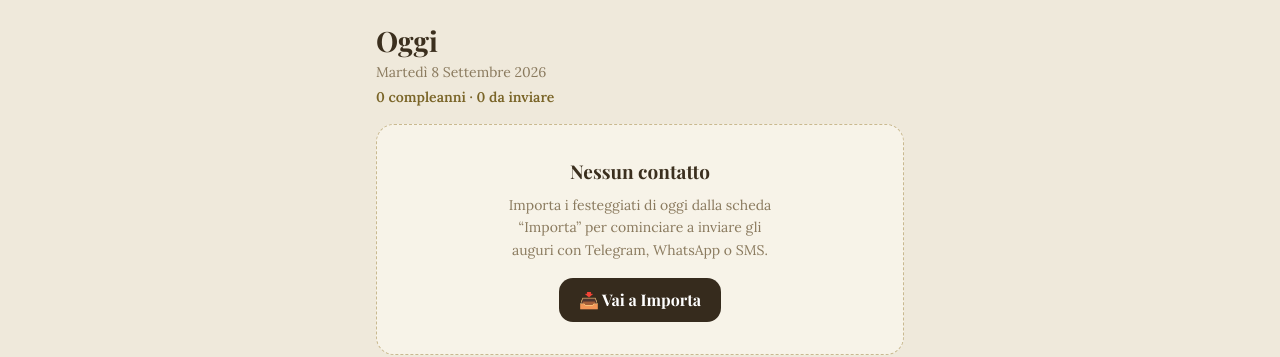
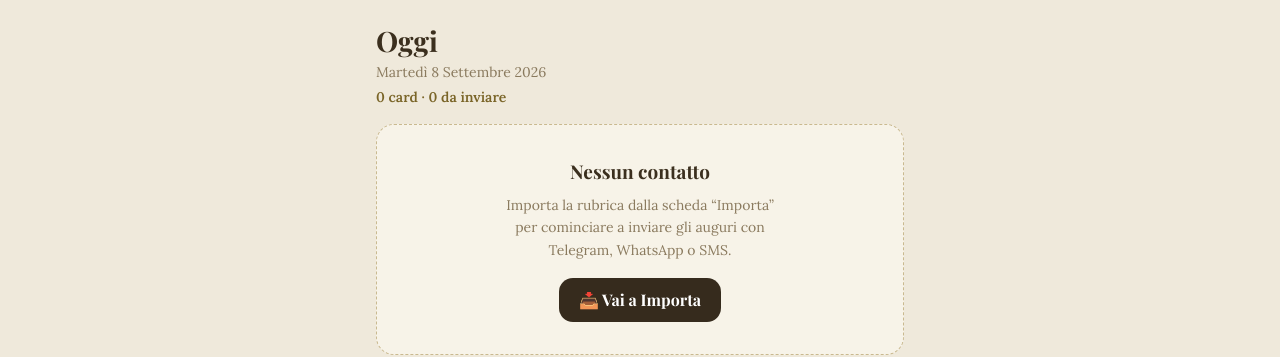
Before and after one commit to bartolomeoantonioscalzi-tech/auguri_app_7, a Next.js app: page / in a window 1280 px wide. Shown: the top 357 px of the page. Built offline with nearby package versions, Linux system fonts and the light colour scheme.

Commit message:
Update oggi-tab.tsx

```diff
--- a/src/components/auguri/oggi-tab.tsx
+++ b/src/components/auguri/oggi-tab.tsx
@@ -2,27 +2,119 @@
 
 import { useEffect, useMemo, useState } from "react";
 import {
-  type Channel,
   type Contact,
-  type Settings,
+  type Occasion,
+  type Tranche,
   RATE_LIMIT_NOTICE,
+  dayKeyOffset,
   formatTodayDate,
-  isBirthdayToday,
+  hasNameDayOn,
+  isBirthdayOn,
+  isDeceased,
   isSent,
+  loadNameDays,
+  todayKey,
+  type NameDaysData,
 } from "@/lib/auguri";
-import { BirthdayCard } from "./birthday-card";
+import { AuguriCard } from "./birthday-card";
 
 interface Props {
   contacts: Contact[];
-  settings: Settings;
-  onMarkSent: (id: string, channel: Channel) => void;
+  settings: import("@/lib/auguri").Settings;
+  onMarkSent: (id: string, channel: "telegram" | "whatsapp" | "sms") => void;
   onReset: (id: string) => void;
   onGoImport: () => void;
 }
 
+interface Entry {
+  contact: Contact;
+  occasion: Occasion;
+  tranche: Tranche;
+}
+
+interface Section {
+  birthdays: Entry[];
+  onomastici: Entry[];
+  defunti: Entry[];
+}
+
+function buildSection(
+  contacts: Contact[],
+  nameDays: NameDaysData,
+  dateKey: string,
+  tranche: Tranche
+): Section {
+  const out: Section = { birthdays: [], onomastici: [], defunti: [] };
+  for (const contact of contacts) {
+    const deceased = isDeceased(contact.name);
+    const bday = isBirthdayOn(contact, dateKey);
+    const nameday = hasNameDayOn(contact, nameDays, dateKey);
+    if (!bday && !nameday) continue;
+    if (deceased) {
+      // Defunti: SOLO nella tranche 0 (mai ±1)
+      if (tranche === 0) out.defunti.push({ contact, occasion: bday ? "compleanno" : "onomastico", tranche: 0 });
+      continue;
+    }
+    if (tranche === -1) {
+      // Anticipo: SOLO onomastici (mai compleanni)
+      if (nameday) out.onomastici.push({ contact, occasion: "onomastico", tranche });
+    } else {
+      if (bday) out.birthdays.push({ contact, occasion: "compleanno", tranche });
+      if (nameday) out.onomastici.push({ contact, occasion: "onomastico", tranche });
+    }
+  }
+  return out;
+}
+
+function SectionBlock({
+  title,
+  subtitle,
+  entries,
+  showTitle,
+}: {
+  title: string;
+  subtitle: string;
+  entries: Entry[];
+  showTitle: boolean;
+}) {
+  if (entries.length === 0) return null;
+  return (
+    <div className="mt-5">
+      {showTitle && (
+        <div className="mb-2 flex items-baseline gap-2">
+          <h2 className="font-serif text-[19px] font-bold text-[#3B2F1E]">{title}</h2>
+          <span className="text-[13px] text-[#8A7A5E]">{subtitle}</span>
+        </div>
+      )}
+      <div className="space-y-4">
+        {entries.map((e, i) => (
+          <AuguriCard
+            key={`${e.contact.id}-${e.occasion}-${i}`}
+            contact={e.contact}
+            settings={e.contact ? (arguments[0] as never) : undefined}
+            occasion={e.occasion}
+            tranche={e.tranche}
+          />
+        ))}
+      </div>
+    </div>
+  );
+}
+
 export function OggiTab({ contacts, settings, onMarkSent, onReset, onGoImport }: Props) {
+  const [nameDays, setNameDays] = useState<NameDaysData>({ map: {}, warnings: [], loaded: false });
   const [showTop, setShowTop] = useState(false);
   const [onlyPending, setOnlyPending] = useState(false);
+
+  useEffect(() => {
+    let alive = true;
+    void loadNameDays().then((d) => {
+      if (alive) setNameDays(d);
+    });
+    return () => {
+      alive = false;
+    };
+  }, []);
 
   useEffect(() => {
     const onScroll = () => setShowTop(window.scrollY > 300);
@@ -30,11 +122,34 @@ export function OggiTab({ contacts, settings, onMarkSent, onReset, onGoImport }:
     return () => window.removeEventListener("scroll", onScroll);
   }, []);
 
-  const birthdays = useMemo(() => contacts.filter(isBirthdayToday), [contacts]);
-  const pending = birthdays.filter((c) => !isSent(c));
-  const done = birthdays.filter((c) => isSent(c));
-  const ordered = [...pending, ...done];
-  const visible = onlyPending ? ordered.filter((c) => !isSent(c)) : ordered;
+  const sections = useMemo(() => {
+    const s0 = buildSection(contacts, nameDays, todayKey(), 0);
+    const sm1 = buildSection(contacts, nameDays, dayKeyOffset(1), -1);
+    const sp1 = buildSection(contacts, nameDays, dayKeyOffset(-1), 1);
+    return { s0, sm1, sp1 };
+  }, [contacts, nameDays]);
+
+  const all: Entry[] = [
+    ...sections.s0.birthdays,
+    ...sections.s0.onomastici,
+    ...sections.s0.defunti,
+    ...sections.sm1.onomastici,
+    ...sections.sp1.birthdays,
+    ...sections.sp1.onomastici,
+  ];
+  const pendingCount = all.filter((e) => !isSent(e.contact)).length;
+  const total = all.length;
+
+  const filter = (entries: Entry[]) => (onlyPending ? entries.filter((e) => !isSent(e.contact)) : entries);
+
+  const cardProps = (e: Entry) => ({
+    contact: e.contact,
+    settings,
+    occasion: e.occasion,
+    tranche: e.tranche,
+    onMarkSent,
+    onReset,
+  });
 
   return (
     <div className="px-4 pb-28 pt-5">
@@ -44,10 +159,10 @@ export function OggiTab({ contacts, settings, onMarkSent, onReset, onGoImport }:
             <h1 className="font-serif text-[28px] font-bold text-[#3B2F1E]">Oggi</h1>
             <p className="text-[14px] capitalize text-[#8A7A5E]">{formatTodayDate()}</p>
             <p className="mt-1 text-[14px] font-bold text-[#7A6528]">
-              {birthdays.length} compleanni · {pending.length} da inviare
+              {total} card · {pendingCount} da inviare
             </p>
           </div>
-          {birthdays.length > 0 && (
+          {total > 0 && (
             <button
               type="button"
               onClick={() => setOnlyPending((v) => !v)}
@@ -65,11 +180,15 @@ export function OggiTab({ contacts, settings, onMarkSent, onReset, onGoImport }:
         </div>
       </header>
 
-      {birthdays.length > 0 && (
+      {!nameDays.loaded && (
         <div className="mb-4 rounded-xl border border-[#E7DEC9] bg-[#F4EEDF] px-4 py-3">
-          <p className="text-[13.5px] leading-relaxed text-[#6B5B40]">
-            ⓘ {RATE_LIMIT_NOTICE}
-          </p>
+          <p className="text-[13.5px] text-[#6B5B40]">⏳ Caricamento onomastici…</p>
+        </div>
+      )}
+
+      {total > 0 && (
+        <div className="mb-4 rounded-xl border border-[#E7DEC9] bg-[#F4EEDF] px-4 py-3">
+          <p className="text-[13.5px] leading-relaxed text-[#6B5B40]">ⓘ {RATE_LIMIT_NOTICE}</p>
         </div>
       )}
 
@@ -77,8 +196,8 @@ export function OggiTab({ contacts, settings, onMarkSent, onReset, onGoImport }:
         <div className="rounded-[18px] border border-dashed border-[#C9B98F] bg-[#FBF7EE]/70 p-8 text-center">
           <p className="font-serif text-[19px] font-bold text-[#3B2F1E]">Nessun contatto</p>
           <p className="mx-auto mt-2 max-w-[280px] text-[14px] leading-relaxed text-[#8A7A5E]">
-            Importa i festeggiati di oggi dalla scheda &ldquo;Importa&rdquo; per cominciare
-            a inviare gli auguri con Telegram, WhatsApp o SMS.
+            Importa la rubrica dalla scheda &ldquo;Importa&rdquo; per cominciare a
+            inviare gli auguri con Telegram, WhatsApp o SMS.
           </p>
           <button
             type="button"
@@ -88,29 +207,83 @@ export function OggiTab({ contacts, settings, onMarkSent, onReset, onGoImport }:
             📥 Vai a Importa
           </button>
         </div>
-      ) : visible.length === 0 ? (
+      ) : total === 0 ? (
         <div className="rounded-[18px] border border-dashed border-[#C9B98F] bg-[#FBF7EE]/70 p-8 text-center">
           <p className="font-serif text-[19px] font-bold text-[#3B2F1E]">
-            {onlyPending ? "Tutti gli auguri sono stati inviati 🎉" : "Nessun compleanno oggi"}
+            Nessuna ricorrenza oggi, domani o ieri
           </p>
           <p className="mx-auto mt-2 max-w-[300px] text-[14px] leading-relaxed text-[#8A7A5E]">
-            {onlyPending
-              ? "Non ci sono più card da inviare: disattiva il filtro per rivedere gli invii di oggi."
-              : "I contatti importati non festeggiano il compleanno oggi. Puoi controllare le date nella scheda \u201cImporta\u201d."}
+            Compleanni, onomastici (e ricordi) compaiono qui tre giorni alla volta:
+            il giorno prima, il giorno stesso e il giorno dopo.
           </p>
         </div>
       ) : (
-        <div className="space-y-4">
-          {visible.map((c) => (
-            <BirthdayCard
-              key={c.id}
-              contact={c}
-              settings={settings}
-              onMarkSent={onMarkSent}
-              onReset={onReset}
-            />
-          ))}
-        </div>
+        <>
+          {/* OGGI (tranche 0): compleanni → onomastici → ricordo */}
+          <SectionBlock title="Oggi" subtitle="" entries={[]} showTitle={false} />
+          {filter(sections.s0.birthdays).length > 0 && (
+            <div className="space-y-4">
+              {filter(sections.s0.birthdays).map((e, i) => (
+                <AuguriCard key={`b0-${e.contact.id}-${i}`} {...cardProps(e)} />
+              ))}
+            </div>
+          )}
+          {filter(sections.s0.onomastici).length > 0 && (
+            <>
+              <h2 className="mb-2 mt-5 font-serif text-[19px] font-bold text-[#3B2F1E]">
+                Onomastici di oggi
+              </h2>
+              <div className="space-y-4">
+                {filter(sections.s0.onomastici).map((e, i) => (
+                  <AuguriCard key={`o0-${e.contact.id}-${i}`} {...cardProps(e)} />
+                ))}
+              </div>
+            </>
+          )}
+          {filter(sections.s0.defunti).length > 0 && (
+            <>
+              <h2 className="mb-2 mt-5 font-serif text-[19px] font-bold text-[#3B2F1E]">
+                Ricordo 🕊️
+              </h2>
+              <div className="space-y-4">
+                {filter(sections.s0.defunti).map((e, i) => (
+                  <AuguriCard key={`d0-${e.contact.id}-${i}`} {...cardProps(e)} />
+                ))}
+              </div>
+            </>
+          )}
+
+          {/* DOMANI (tranche -1): solo onomastici */}
+          {filter(sections.sm1.onomastici).length > 0 && (
+            <>
+              <h2 className="mb-2 mt-7 font-serif text-[19px] font-bold text-[#3B2F1E]">
+                Domani · in anticipo
+              </h2>
+              <div className="space-y-4">
+                {filter(sections.sm1.onomastici).map((e, i) => (
+                  <AuguriCard key={`om1-${e.contact.id}-${i}`} {...cardProps(e)} />
+                ))}
+              </div>
+            </>
+          )}
+
+          {/* IERI (tranche +1): compleanni e onomastici, mai defunti */}
+          {(filter(sections.sp1.birthdays).length > 0 || filter(sections.sp1.onomastici).length > 0) && (
+            <>
+              <h2 className="mb-2 mt-7 font-serif text-[19px] font-bold text-[#3B2F1E]">
+                Ieri · in ritardo
+              </h2>
+              <div className="space-y-4">
+                {filter(sections.sp1.birthdays).map((e, i) => (
+                  <AuguriCard key={`bp1-${e.contact.id}-${i}`} {...cardProps(e)} />
+                ))}
+                {filter(sections.sp1.onomastici).map((e, i) => (
+                  <AuguriCard key={`op1-${e.contact.id}-${i}`} {...cardProps(e)} />
+                ))}
+              </div>
+            </>
+          )}
+        </>
       )}
 
       {showTop && (
```
